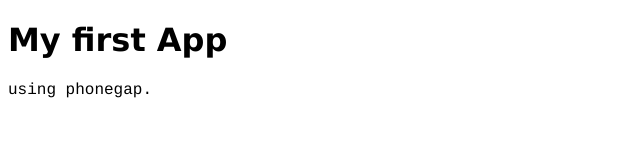
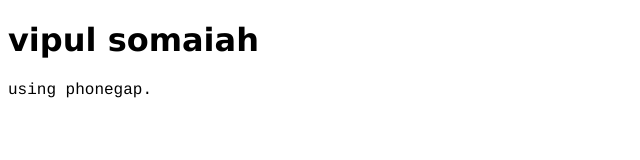
Before and after one commit to vipulsomaiah1296/CITDemo, a plain HTML site: page index.html in a window 1280 px wide. Shown: the whole page, without its empty margins (0-640 px from the left). Drawn offline with Linux system fonts and the light colour scheme.

Commit message:
code added

```diff
--- a/index.html
+++ b/index.html
@@ -2,7 +2,7 @@
 <html>
 <body>
 
-<h1 style="font-family:verdana;">My first App</h1>
+<h1 style="font-family:verdana;">vipul somaiah</h1>
 <p style="font-family:courier;">using phonegap.</p>
 
 </body>
```
